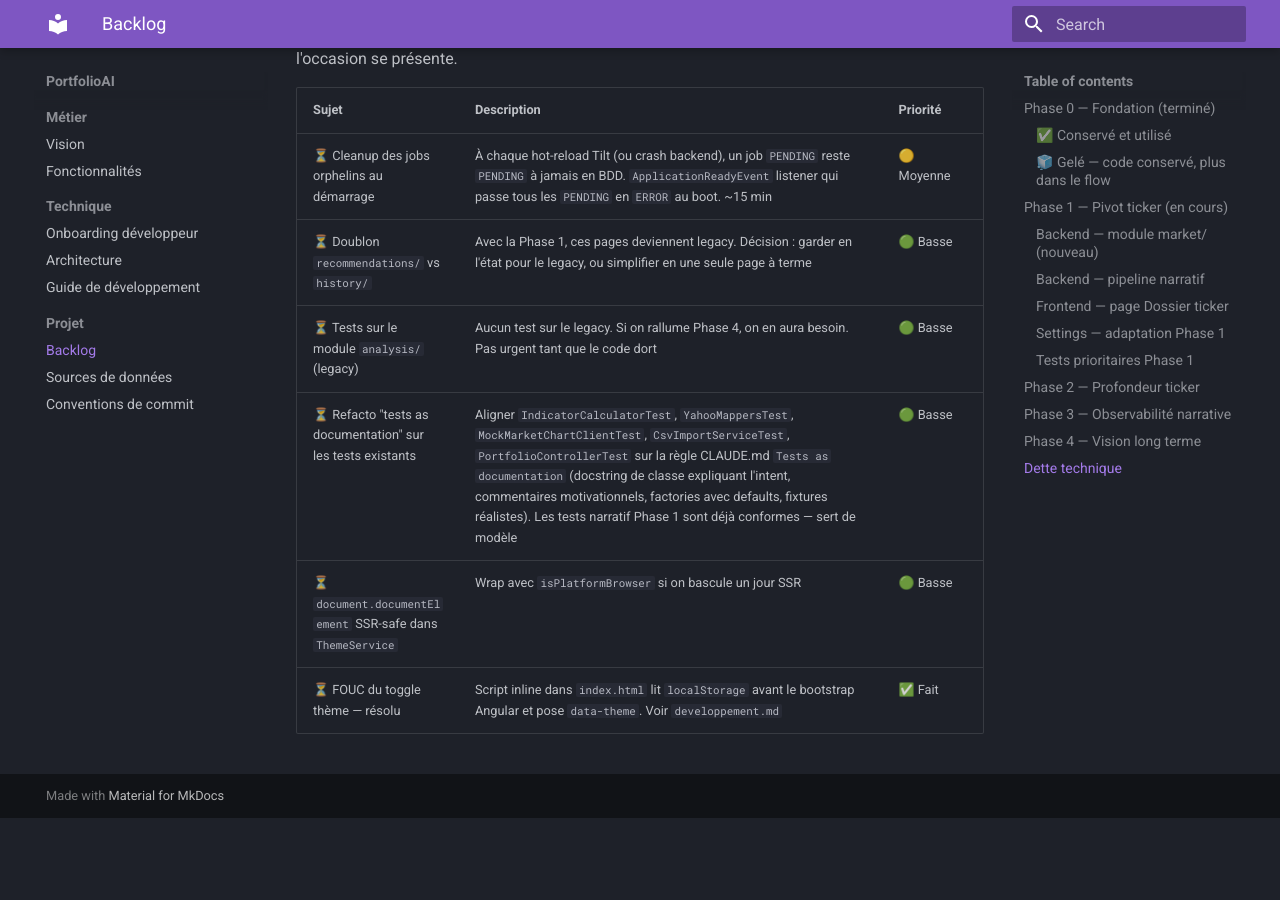
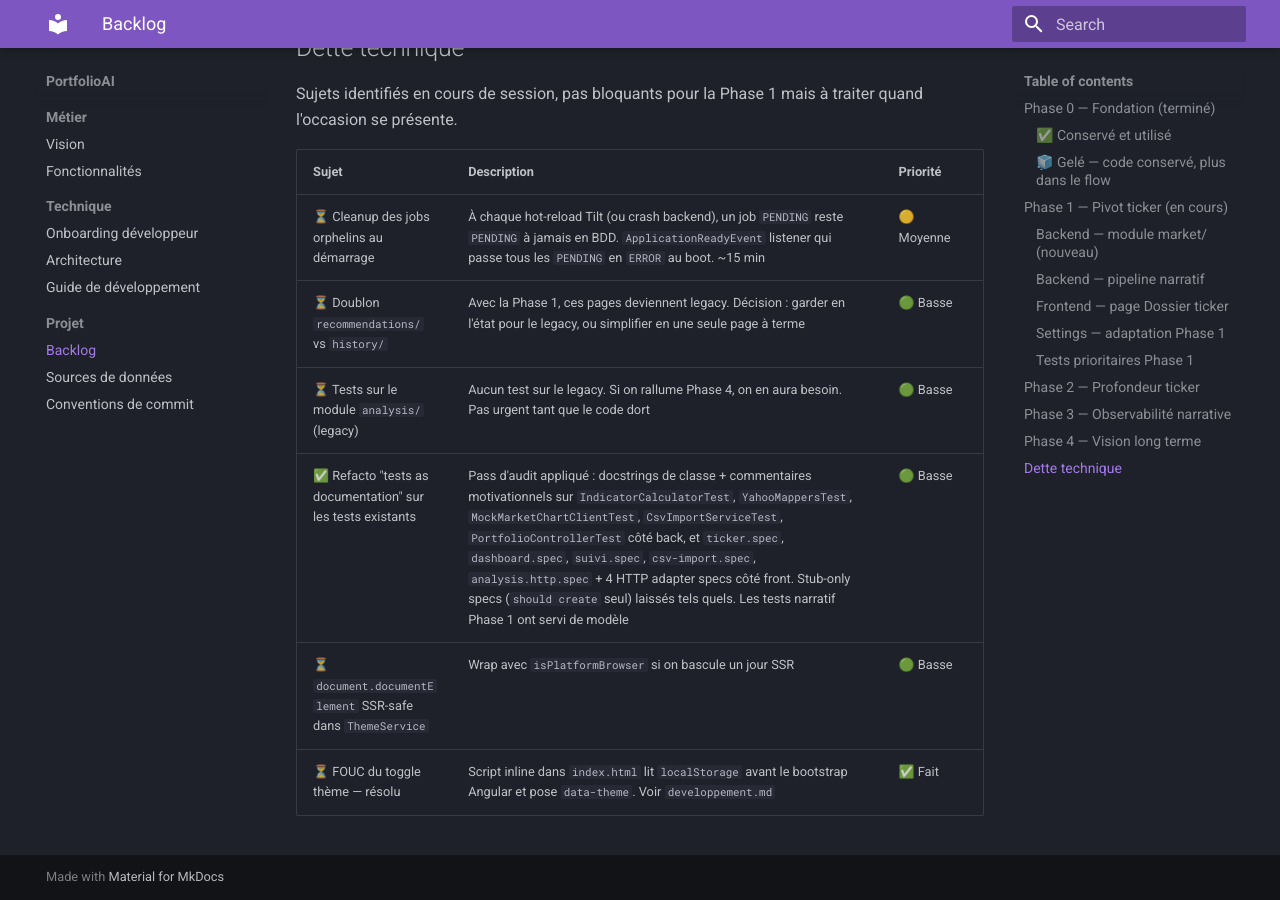
Before and after one commit to jv3n/trade, an MkDocs documentation site: the page built from docs/projet/backlog.md, in a window 1280 px wide and 900 px high, scrolled down 5965 px. Built offline with MkDocs 1.6.1 and Material for MkDocs 9.7.7, drawn with Linux system fonts in a browser that asks for light colours; before the commit the page ends 6783 px from its top, so only the background shows below that; some of the changed text lies outside the part shown.

Commit message:
docs: update

```diff
--- a/docs/projet/backlog.md
+++ b/docs/projet/backlog.md
@@ -65,7 +65,7 @@
 | ✅ Route `features/ticker/:symbol` | Page dossier ticker. En-tête : symbole, nom, prix, plage 52w, sentiment via badge ajouté avec le narratif | 🔴 Critique |
 | ✅ Graphique des prix | SVG inline (pas de dep ajoutée), 1y daily. Pas de toggle ni d'overlay MA pour l'instant — suffisant pour le MVP | 🔴 Critique |
 | ✅ Indicateurs en chips | 10 chips avec color-coding (RSI > 70 warning, drawdown profond rouge, etc.) | 🔴 Critique |
-| ⏳ Narratif LLM | Summary + bullets keyPoints. Spinner pendant la génération (polling du job). Bouton "Régénérer" pour forcer un nouveau snapshot | 🔴 Critique |
+| ✅ Narratif LLM | Section dédiée : sentiment chip (BULLISH/NEUTRAL/BEARISH coloré), summary, bullets keyPoints, footer modèle+date. Bouton Générer/Régénérer avec spinner, polling 3 s, abort 300 s. Cache hit DONE direct (snapshot < 30 min) sans polling. 7 tests (init avec snapshot, init vierge, cache hit, kick fresh, error, poll abort, sentiment class) | 🔴 Critique |
 | ✅ Lien Dashboard → Dossier ticker | Ticker cliquable dans la table du dashboard → `/ticker/:symbol` | 🟡 Moyenne |
 | ⏳ Liste des tickers détenus | Sur le dashboard, exposer la liste cliquable des tickers du portefeuille (raccourci d'accès aux dossiers) | 🟡 Moyenne |
 
@@ -134,6 +134,6 @@
 | ⏳ Cleanup des jobs orphelins au démarrage | À chaque hot-reload Tilt (ou crash backend), un job `PENDING` reste `PENDING` à jamais en BDD. `ApplicationReadyEvent` listener qui passe tous les `PENDING` en `ERROR` au boot. ~15 min | 🟡 Moyenne |
 | ⏳ Doublon `recommendations/` vs `history/` | Avec la Phase 1, ces pages deviennent legacy. Décision : garder en l'état pour le legacy, ou simplifier en une seule page à terme | 🟢 Basse |
 | ⏳ Tests sur le module `analysis/` (legacy) | Aucun test sur le legacy. Si on rallume Phase 4, on en aura besoin. Pas urgent tant que le code dort | 🟢 Basse |
-| ⏳ Refacto "tests as documentation" sur les tests existants | Aligner `IndicatorCalculatorTest`, `YahooMappersTest`, `MockMarketChartClientTest`, `CsvImportServiceTest`, `PortfolioControllerTest` sur la règle CLAUDE.md `Tests as documentation` (docstring de classe expliquant l'intent, commentaires motivationnels, factories avec defaults, fixtures réalistes). Les tests narratif Phase 1 sont déjà conformes — sert de modèle | 🟢 Basse |
+| ✅ Refacto "tests as documentation" sur les tests existants | Pass d'audit appliqué : docstrings de classe + commentaires motivationnels sur `IndicatorCalculatorTest`, `YahooMappersTest`, `MockMarketChartClientTest`, `CsvImportServiceTest`, `PortfolioControllerTest` côté back, et `ticker.spec`, `dashboard.spec`, `suivi.spec`, `csv-import.spec`, `analysis.http.spec` + 4 HTTP adapter specs côté front. Stub-only specs (`should create` seul) laissés tels quels. Les tests narratif Phase 1 ont servi de modèle | 🟢 Basse |
 | ⏳ `document.documentElement` SSR-safe dans `ThemeService` | Wrap avec `isPlatformBrowser` si on bascule un jour SSR | 🟢 Basse |
 | ⏳ FOUC du toggle thème — résolu | Script inline dans `index.html` lit `localStorage` avant le bootstrap Angular et pose `data-theme`. Voir `developpement.md` | ✅ Fait |
```
